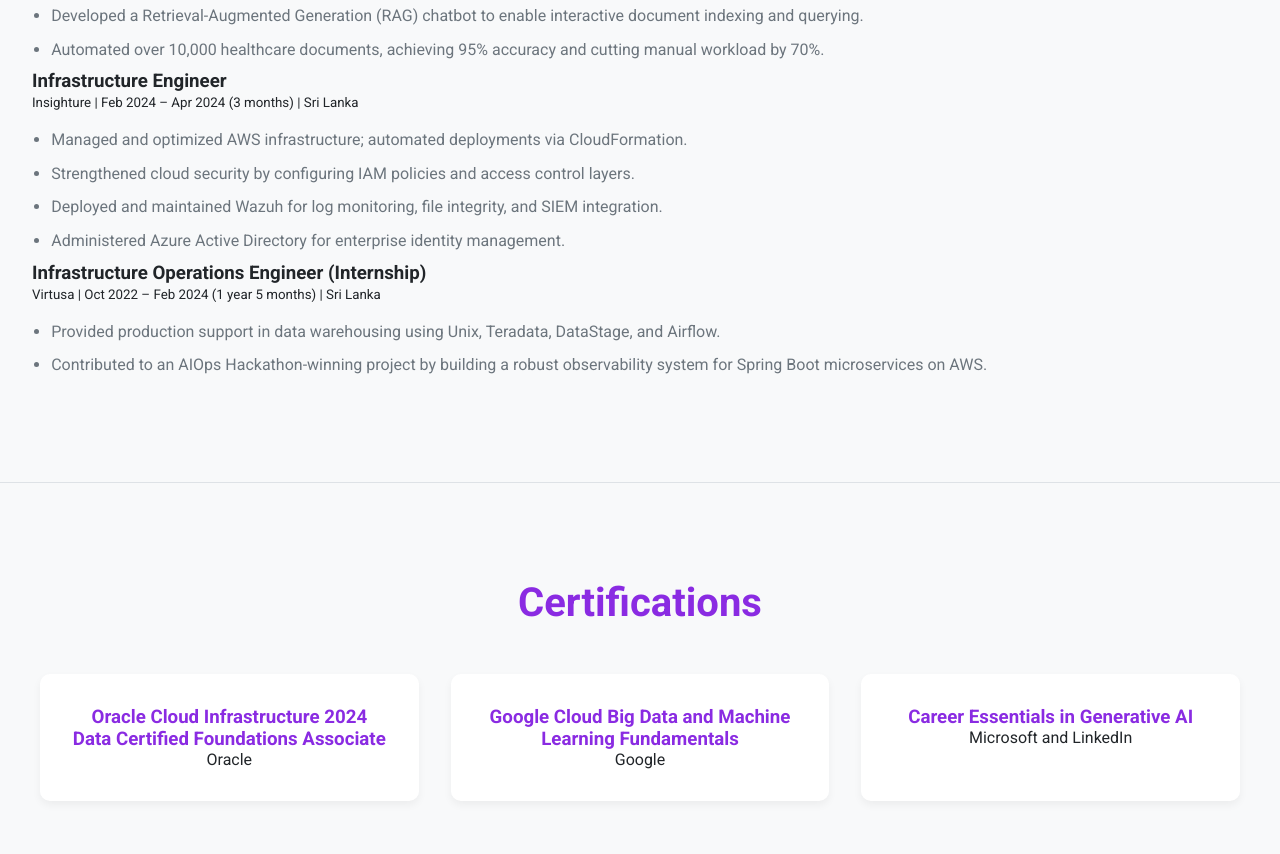
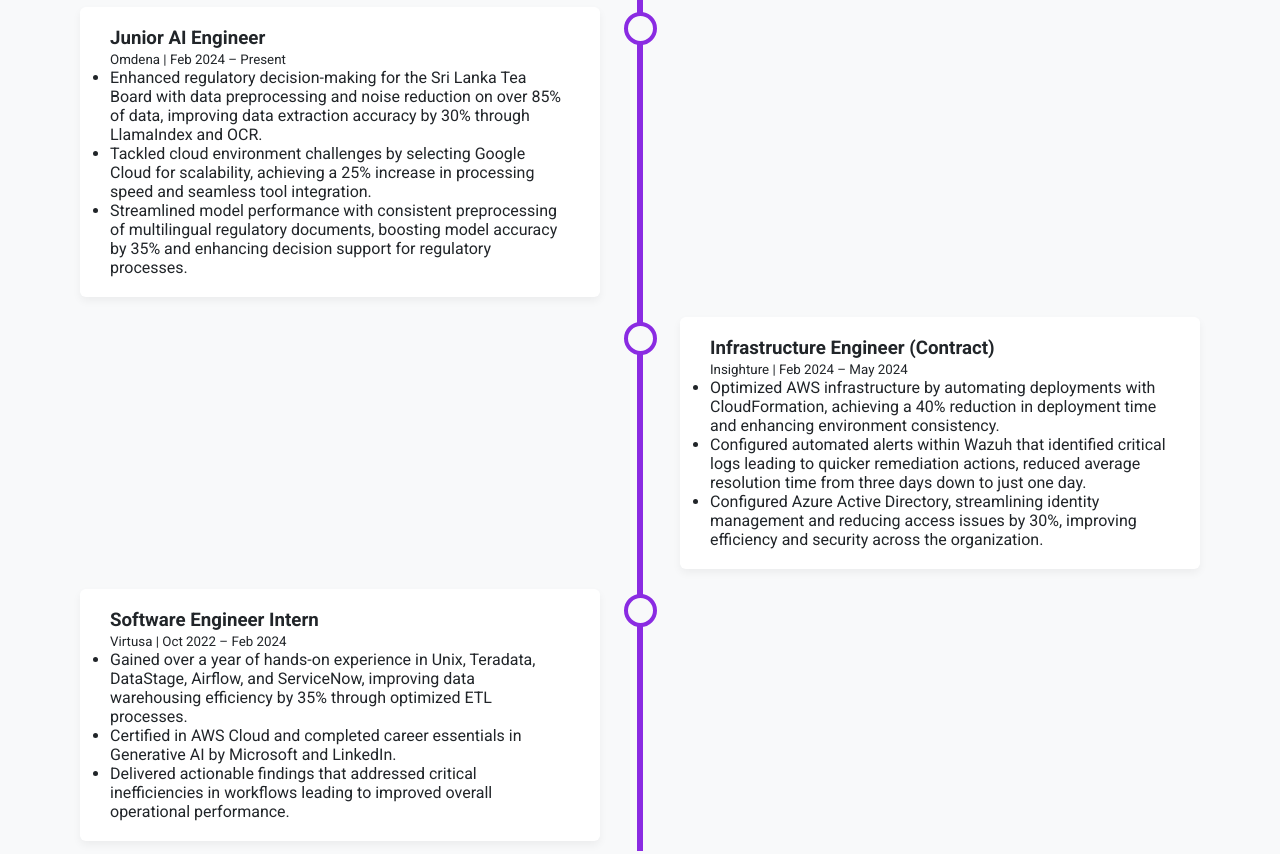
Before and after one commit to dilukshashamal/Bio, a plain HTML site: page index.html in a window 1280 px wide. Shown: the part 2272-3126 px from the top of the page. Drawn offline with nearby package versions, Linux system fonts and the light colour scheme.

Commit message:
deploy: ec9c4585ad30fcc844baa2ce069bf48565566415

```diff
--- a/assets/index-CZn3LrUl.js
+++ b/assets/index-DrHapRJp.js
@@ -1,4 +1,4 @@
-(function(){const t=document.createElement("link").relList;if(t&&t.supports&&t.supports("modulepreload"))return;for(const e of document.querySelectorAll('link[rel="modulepreload"]'))r(e);new MutationObserver(e=>{for(const i of e)if(i.type==="childList")for(const s of i.addedNodes)s.tagName==="LINK"&&s.rel==="modulepreload"&&r(s)}).observe(document,{childList:!0,subtree:!0});function l(e){const i={};return e.integrity&&(i.integrity=e.integrity),e.referrerPolicy&&(i.referrerPolicy=e.referrerPolicy),e.crossOrigin==="use-credentials"?i.credentials="include":e.crossOrigin==="anonymous"?i.credentials="omit":i.credentials="same-origin",i}function r(e){if(e.ep)return;e.ep=!0;const i=l(e);fetch(e.href,i)}})();const c=()=>`
+(function(){const t=document.createElement("link").relList;if(t&&t.supports&&t.supports("modulepreload"))return;for(const e of document.querySelectorAll('link[rel="modulepreload"]'))r(e);new MutationObserver(e=>{for(const i of e)if(i.type==="childList")for(const n of i.addedNodes)n.tagName==="LINK"&&n.rel==="modulepreload"&&r(n)}).observe(document,{childList:!0,subtree:!0});function l(e){const i={};return e.integrity&&(i.integrity=e.integrity),e.referrerPolicy&&(i.referrerPolicy=e.referrerPolicy),e.crossOrigin==="use-credentials"?i.credentials="include":e.crossOrigin==="anonymous"?i.credentials="omit":i.credentials="same-origin",i}function r(e){if(e.ep)return;e.ep=!0;const i=l(e);fetch(e.href,i)}})();const c=()=>`
     <header class="header">
       <nav class="nav">
         <a href="#" class="nav-logo"></a>
@@ -37,7 +37,7 @@
             </div>
         </div>
     </section>
-  `,p=()=>`
+  `,h=()=>`
     <section id="skills">
       <h2 class="section-title">Technical Skills</h2>
       <div class="skills-grid">
@@ -79,12 +79,13 @@
         </div>
       </div>
     </section>
-  `,h=()=>`
+  `,m=()=>`
       <section id="experience">
           <h2 class="section-title">My Experience</h2>
-          <div class="experience-list">
+          <div class="timeline">
 
-              <div class="experience-card">
+              <div class="timeline-container right">
+                  <div class="timeline-content">
                       <h3>AI Software Engineer</h3>
                       <small>Codezela Technologies | Feb 2025 – Present | Sri Lanka – On-site</small>
                       <ul>
@@ -95,40 +96,47 @@
                         <li>Managed cloud infrastructure on Azure (N-, L-, F-series VMs, Entra ID) and AWS (SageMaker, Bedrock).</li>
                       </ul>
                   </div>
+              </div>
 
-              <div class="experience-card">
+              <div class="timeline-container left">
+                  <div class="timeline-content">
                       <h3>Junior AI Engineer</h3>
-                  <small>Omdena | May 2024 – Apr 2025 (1 year) | Sri Lanka</small>
+                      <small>Omdena | Feb 2024 – Present</small>
                       <ul>
-                    <li>Led OCR-driven data processing for the Sri Lanka Tea Board, improving extraction accuracy by 30% through advanced noise reduction.</li>
-                    <li>Developed a Retrieval-Augmented Generation (RAG) chatbot to enable interactive document indexing and querying.</li>
-                    <li>Automated over 10,000 healthcare documents, achieving 95% accuracy and cutting manual workload by 70%.</li>
+                          <li>Enhanced regulatory decision-making for the Sri Lanka Tea Board with data preprocessing and noise reduction on over 85% of data, improving data extraction accuracy by 30% through LlamaIndex and OCR.</li>
+                          <li>Tackled cloud environment challenges by selecting Google Cloud for scalability, achieving a 25% increase in processing speed and seamless tool integration.</li>
+                          <li>Streamlined model performance with consistent preprocessing of multilingual regulatory documents, boosting model accuracy by 35% and enhancing decision support for regulatory processes.</li>
                       </ul>
                   </div>
+              </div>
 
-              <div class="experience-card">
-                  <h3>Infrastructure Engineer</h3>
-                  <small>Insighture | Feb 2024 – Apr 2024 (3 months) | Sri Lanka</small>
+              <div class="timeline-container right">
+                  <div class="timeline-content">
+                      <h3>Infrastructure Engineer (Contract)</h3>
+                      <small>Insighture | Feb 2024 – May 2024</small>
                       <ul>
-                    <li>Managed and optimized AWS infrastructure; automated deployments via CloudFormation.</li>
-                    <li>Strengthened cloud security by configuring IAM policies and access control layers.</li>
-                    <li>Deployed and maintained Wazuh for log monitoring, file integrity, and SIEM integration.</li>
-                    <li>Administered Azure Active Directory for enterprise identity management.</li>
+                          <li>Optimized AWS infrastructure by automating deployments with CloudFormation, achieving a 40% reduction in deployment time and enhancing environment consistency.</li>
+                          <li>Configured automated alerts within Wazuh that identified critical logs leading to quicker remediation actions, reduced average resolution time from three days down to just one day.</li>
+                          <li>Configured Azure Active Directory, streamlining identity management and reducing access issues by 30%, improving efficiency and security across the organization.</li>
                       </ul>
                   </div>
+              </div>
 
-              <div class="experience-card">
-                  <h3>Infrastructure Operations Engineer (Internship)</h3>
-                  <small>Virtusa | Oct 2022 – Feb 2024 (1 year 5 months) | Sri Lanka</small>
+              <div class="timeline-container left">
+                  <div class="timeline-content">
+                      <h3>Software Engineer Intern</h3>
+                      <small>Virtusa | Oct 2022 – Feb 2024</small>
                       <ul>
-                    <li>Provided production support in data warehousing using Unix, Teradata, DataStage, and Airflow.</li>
-                    <li>Contributed to an AIOps Hackathon-winning project by building a robust observability system for Spring Boot microservices on AWS.</li>
+                          <li>Gained over a year of hands-on experience in Unix, Teradata, DataStage, Airflow, and ServiceNow, improving data warehousing efficiency by 35% through optimized ETL processes.</li>
+                          <li>Certified in AWS Cloud and completed career essentials in Generative AI by Microsoft and LinkedIn.</li>
+                          <li>Delivered actionable findings that addressed critical inefficiencies in workflows leading to improved overall operational performance.</li>
                       </ul>
+                  </div>
               </div>
 
           </div>
       </section>
-    `,m=()=>`
+    `,p=()=>`
     <section id="certifications">
       <h2 class="section-title">Certifications</h2>
       <div class="certifications-grid">
@@ -206,7 +214,7 @@
               <button type="submit" class="btn">Send Message</button>
           </form>
       </section>
-    `,S=()=>`
+    `,j=()=>`
       <footer class="footer">
           <p>&copy; 2025 Diluksha Shamal. All Rights Reserved.</p>
       </footer>
@@ -215,11 +223,11 @@
   <main>
     ${d()}
     ${u()}
-    ${p()}
     ${h()}
     ${m()}
+    ${p()}
     ${A()}
     ${k()}
   </main>
-  ${S()}
-`;const n=document.querySelector(".hamburger"),o=document.querySelector(".nav-links");n.addEventListener("click",()=>{n.classList.toggle("active"),o.classList.toggle("active")});document.querySelectorAll('a[href^="#"]').forEach(a=>{a.addEventListener("click",function(t){t.preventDefault(),n.classList.remove("active"),o.classList.remove("active"),document.querySelector(this.getAttribute("href")).scrollIntoView({behavior:"smooth"})})});particlesJS("particles-js",{particles:{number:{value:80,density:{enable:!0,value_area:800}},color:{value:"#8a2be2"},shape:{type:"circle"},opacity:{value:.6,random:!1},size:{value:3,random:!0},line_linked:{enable:!0,distance:150,color:"#8a2be2",opacity:.4,width:1},move:{enable:!0,speed:4,direction:"none",random:!1,straight:!1,out_mode:"out",bounce:!1}},interactivity:{detect_on:"canvas",events:{onhover:{enable:!0,mode:"repulse"},onclick:{enable:!0,mode:"push"}},modes:{repulse:{distance:100},push:{particles_nb:4}}},retina_detect:!0});const j=new IntersectionObserver(a=>{a.forEach(t=>{t.isIntersecting&&t.target.classList.add("visible")})},{threshold:.1});document.querySelectorAll("section").forEach(a=>{a.classList.add("hidden"),j.observe(a)});
+  ${j()}
+`;const s=document.querySelector(".hamburger"),o=document.querySelector(".nav-links");s.addEventListener("click",()=>{s.classList.toggle("active"),o.classList.toggle("active")});document.querySelectorAll('a[href^="#"]').forEach(a=>{a.addEventListener("click",function(t){t.preventDefault(),s.classList.remove("active"),o.classList.remove("active"),document.querySelector(this.getAttribute("href")).scrollIntoView({behavior:"smooth"})})});particlesJS("particles-js",{particles:{number:{value:80,density:{enable:!0,value_area:800}},color:{value:"#8a2be2"},shape:{type:"circle"},opacity:{value:.6,random:!1},size:{value:3,random:!0},line_linked:{enable:!0,distance:150,color:"#8a2be2",opacity:.4,width:1},move:{enable:!0,speed:4,direction:"none",random:!1,straight:!1,out_mode:"out",bounce:!1}},interactivity:{detect_on:"canvas",events:{onhover:{enable:!0,mode:"repulse"},onclick:{enable:!0,mode:"push"}},modes:{repulse:{distance:100},push:{particles_nb:4}}},retina_detect:!0});const S=new IntersectionObserver(a=>{a.forEach(t=>{t.isIntersecting&&t.target.classList.add("visible")})},{threshold:.1});document.querySelectorAll("section").forEach(a=>{a.classList.add("hidden"),S.observe(a)});
--- a/index.html
+++ b/index.html
@@ -8,7 +8,7 @@
       href="https://fonts.googleapis.com/css2?family=Roboto:wght@300;400;500;700&display=swap"
       rel="stylesheet"
     />
-    <script type="module" crossorigin src="/assets/index-CZn3LrUl.js"></script>
+    <script type="module" crossorigin src="/assets/index-DrHapRJp.js"></script>
     <link rel="stylesheet" crossorigin href="/assets/index-CAF-Tow7.css">
   </head>
   <body>
```
Lines whose indentation alone changed are shown as unchanged.
